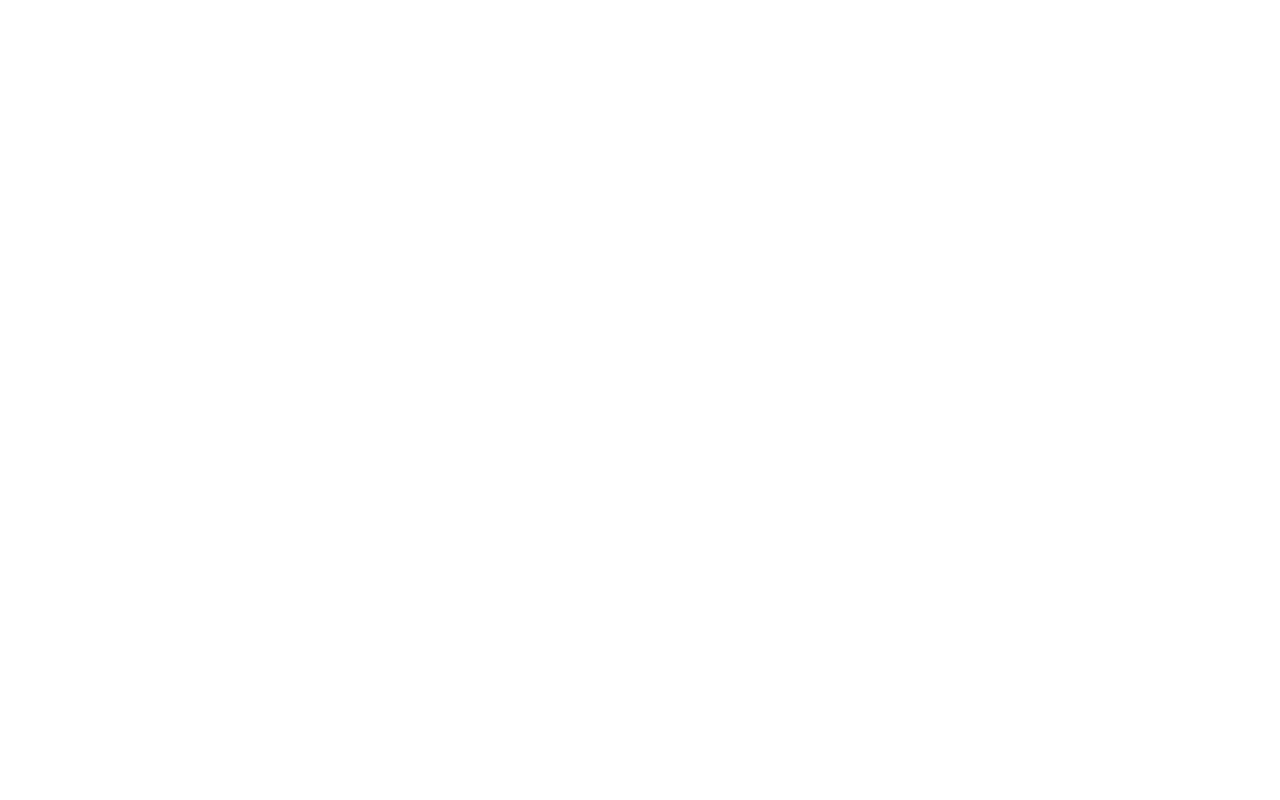
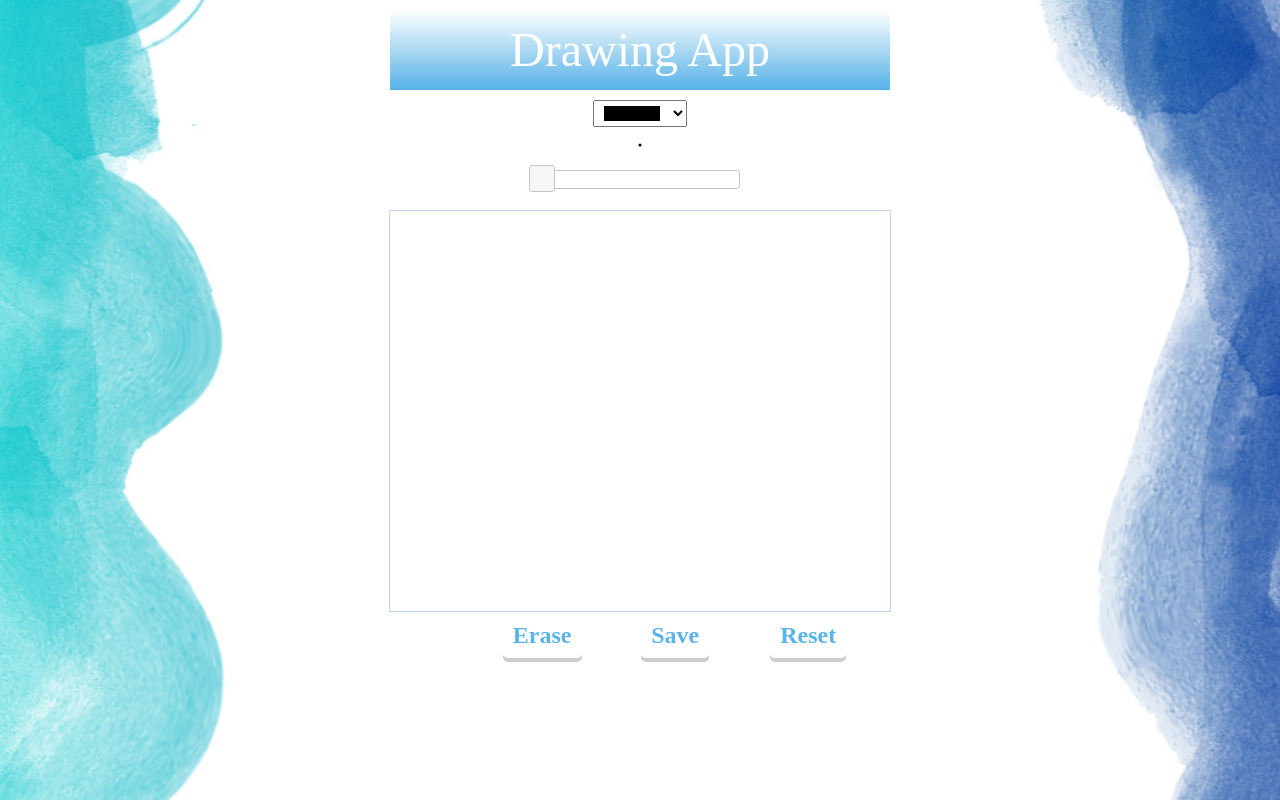
Before and after one commit to durveshnp/Drawing-App, a plain HTML site: page index.html in a window 1280 px wide. Drawn offline with nearby package versions, Linux system fonts and the light colour scheme.

Commit message:
update style,js files

```diff
--- a/index.html
+++ b/index.html
@@ -5,12 +5,45 @@
     <meta charset="UTF-8">
     <meta http-equiv="X-UA-Compatible" content="IE=edge">
     <meta name="viewport" content="width=device-width, initial-scale=1.0">
+    <link rel="stylesheet" href="https://ajax.googleapis.com/ajax/libs/jqueryui/1.12.1/themes/start/jquery-ui.css">
     <link rel="stylesheet" href="style.css">
     <title>Drawing App</title>
 </head>
 
 <body>
+    <div id="header">Drawing App</div>
+    <div class="inputContainer">
+        <div class="input" id="colorInput">
+            <input type="color" list="" id="paintColor">
+        </div>
+        <div class="input" id="thicknessInput">
+            <div id="circle">
 
+            </div>
+        </div>
+        <div class="input">
+            <div id="slider"></div>
+        </div>
+    </div>
+
+    <div id="container">
+
+    </div>
+
+    <div class="inputContainer2">
+        <div class="input2">
+            <span id="erase" class="button">Erase</span>
+        </div>
+        <div class="input2">
+            <span id="save" class="button">Save</span>
+        </div>
+        <div class="input2">
+            <span id="reset" class="button">Reset</span>
+        </div>
+    </div>
+
+    <script src="https://ajax.googleapis.com/ajax/libs/jquery/1.12.4/jquery.min.js"></script>
+    <script src="https://ajax.googleapis.com/ajax/libs/jqueryui/1.12.1/jquery-ui.min.js"></script>
     <script src="./javascript.js"></script>
 </body>
 
--- a/javascript.js
+++ b/javascript.js
@@ -0,0 +1,10 @@
+$(function(){
+    $("#slider").slider({
+        min:3,
+        max:30,
+        slide: function(event, ui){
+            $("#circle").height(ui.value);
+            $("#circle").width(ui.value);
+        }
+    });
+});
--- a/style.css
+++ b/style.css
@@ -0,0 +1,96 @@
+body {
+    text-align: center;
+    background: url(./images/paintbg.jpg) center center fixed;
+    background-size: cover;
+}
+
+#header {
+    background: linear-gradient(white, rgba(67, 169, 228, 0.9));
+    background: -webkit-linear-gradient(white, rgba(67, 169, 228, 0.9));
+    background: -moz-linear-gradient(white, rgba(67, 169, 228, 0.9));
+    background: -o-linear-gradient(white, rgba(67, 169, 228, 0.9));
+    height: 80px;
+    width: 500px;
+    margin: 10px auto;
+    font-size: 3em;
+    color: #fff;
+    line-height: 80px;
+}
+
+.inputContainer {
+    width: 200px;
+    margin: 0 auto;
+}
+
+.input {
+    height: 30px;
+    font-size: 1.3em;
+}
+
+#thicknessInput {
+    position: relative;
+}
+
+#slider {
+    margin: 10px auto;
+}
+
+#circle {
+    height: 3px;
+    width: 3px;
+    border-radius: 50%;
+    background: black;
+    margin: 0 auto;
+    position: absolute;
+    top: 50%;
+    left: 50%;
+    transform: translate(-50%, -50%);
+    -webkit-transform: translate(-50%, -50%);
+    -moz-transform: translate(-50%, -50%);
+    -o-transform: translate(-50%, -50%);
+    -ms-transform: translate(-50%, -50%);
+}
+
+#container {
+    width: 500px;
+    height: 400px;
+    border: 1px solid rgba(122, 174, 229, 0.5);
+    margin: 10px auto;
+}
+
+.inputContainer2 {
+    width: 399px;
+    margin-left: 37%;
+}
+
+.input2 {
+    width: 133px;
+    color: #5bb4e7;
+    font-size: 1.5em;
+    float: left;
+}
+
+.button {
+    background: #fff;
+    height: 50px;
+    padding: 10px;
+    border-radius: 5px;
+    font-weight: bold;
+    cursor: pointer;
+    box-shadow: 0px 4px rgba(0, 0, 0, 0.2);
+    -webkit-box-shadow: 0px 4px rgba(0, 0, 0, 0.2);
+    -moz-box-shadow: 0px 4px rgba(0, 0, 0, 0.2);
+    position: relative;
+}
+
+.button:hover {
+    color: white;
+    background: linear-gradient(white, rgba(67, 169, 228, 0.9));
+    background: -webkit-linear-gradient(white, rgba(67, 169, 228, 0.9));
+    background: -moz-linear-gradient(white, rgba(67, 169, 228, 0.9));
+    background: -o-linear-gradient(white, rgba(67, 169, 228, 0.9));
+}
+
+.button:active {
+    top: 4px;
+}
```
Also changed, not shown: images/paintbg.jpg (added).
